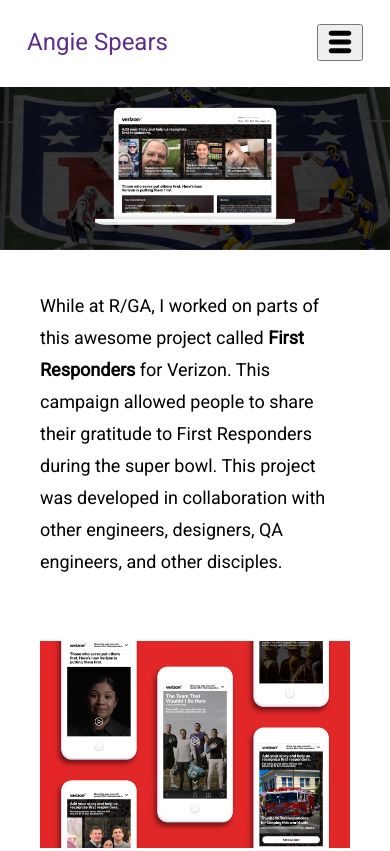
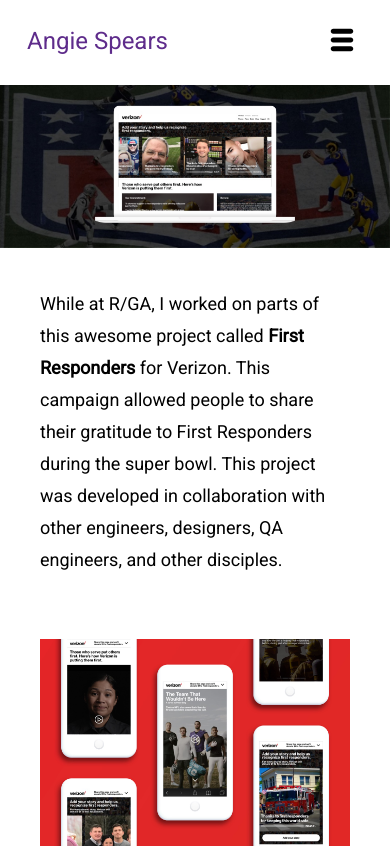
Before and after one commit to AMSpears/personalPortfolio, a Gatsby site: page /frs-verizon in a window 390 px wide. Shown: the top 851 px of the page. Built offline with nearby package versions, Linux system fonts and the light colour scheme; Gatsby itself is replaced by a stand-in of ours.

Commit message:
update header func

```diff
--- a/src/components/header/header.js
+++ b/src/components/header/header.js
@@ -21,8 +21,8 @@
         <div className = 'mobileNav'>
           <div><Link to='/' id= 'logo'> {siteTitle}</Link></div>
             <div>
-              <div><button id = 'menuIcon' tabindex='0' role='button' aria-pressed='false'  onClick = {UpdateHeader}><TiThMenu/></button></div>
-              <div><button id = 'menuExitIcon' tabindex='1' role='button' aria-pressed='false' onClick = {UpdateHeader}><TiTimes/></button></div>
+              <div><button id = 'menuIcon' tabIndex='0' role='button' aria-pressed='false'  onClick = {UpdateHeader}><TiThMenu/></button></div>
+              <div><button id = 'menuExitIcon' tabIndex='1' role='button' aria-pressed='false' onClick = {UpdateHeader}><TiTimes/></button></div>
             </div>
           </div>
           <div className= 'linksContainer'>
--- a/src/components/header/header.scss
+++ b/src/components/header/header.scss
@@ -5,9 +5,12 @@
      color: $black;
      font-size:30px;
      position: relative;
-     z-index: 2;
+     z-index: 5;
+     background-color: transparent;
+     border: none;
+     cursor: pointer;
+}
 
-}
 header {
      nav {
           display: flex;
@@ -118,7 +121,7 @@
                top: 0;
                background-color:$white;
                opacity:.98;
-               z-index:1;
+               z-index:3;
           }
      }
 }
--- a/src/components/header/headerNavFunc.js
+++ b/src/components/header/headerNavFunc.js
@@ -4,7 +4,7 @@
     const menuOpen = document.querySelector('#menuIcon')
     const menuExit = document.querySelector('#menuExitIcon')
 
-    if (window.innerWidth < 678) {
+    if (window.innerWidth < 768) {
         for (let i = 0; i < menuItems.length; i++) {
             menuItems[i].classList.toggle('active');
             menuItems[i].addEventListener('click', UpdateHeader, false)
@@ -14,9 +14,13 @@
     if (document.querySelector('.active') !== null) {
         menuOpen.style.display = 'none'
         menuExit.style.display = 'block'
+                    console.log(menuItems)
+
     } else {
         menuOpen.style.display = 'block'
         menuExit.style.display = 'none'
+                    console.log(menuItems)
+
     }
 }
 
```
